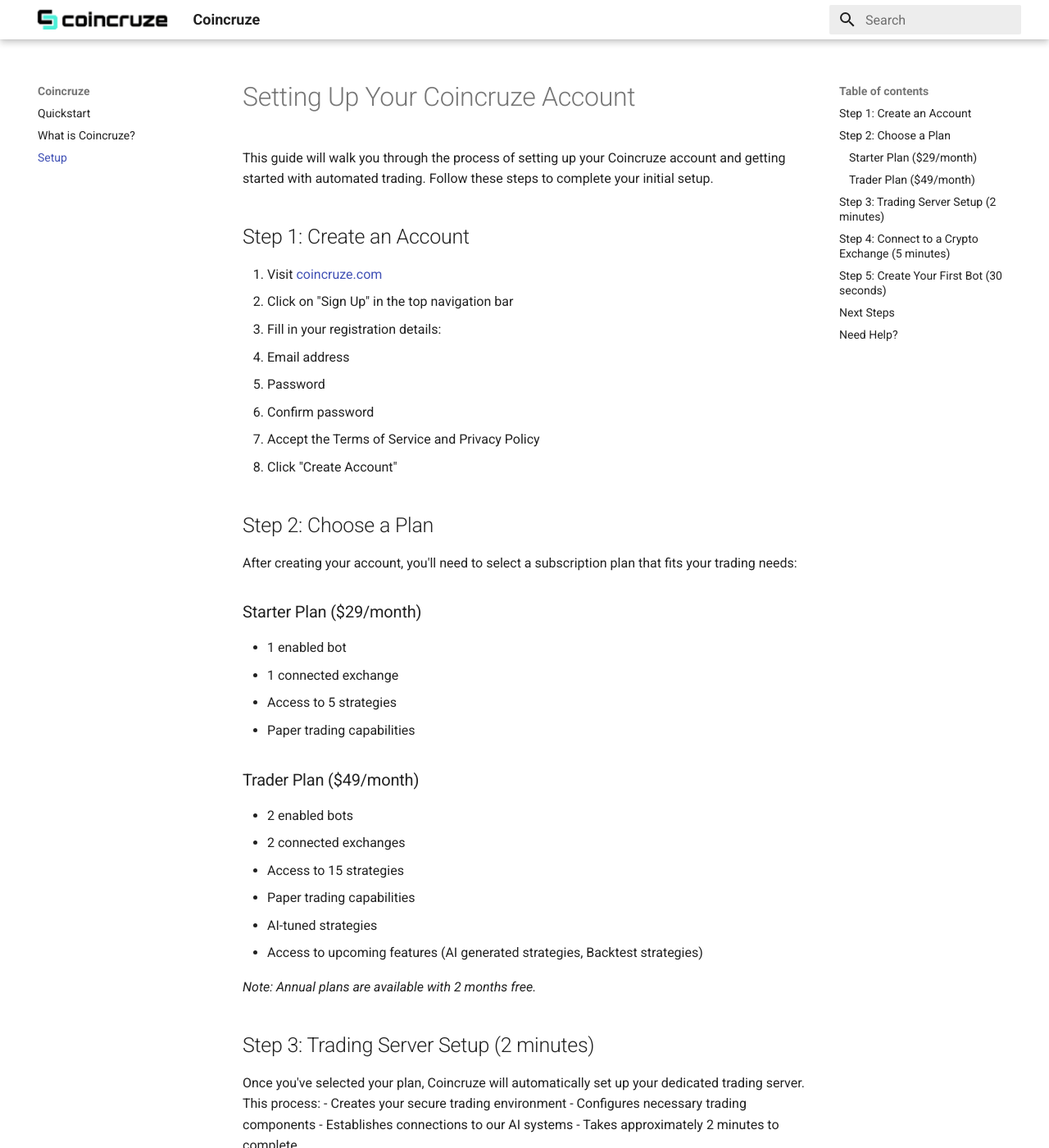
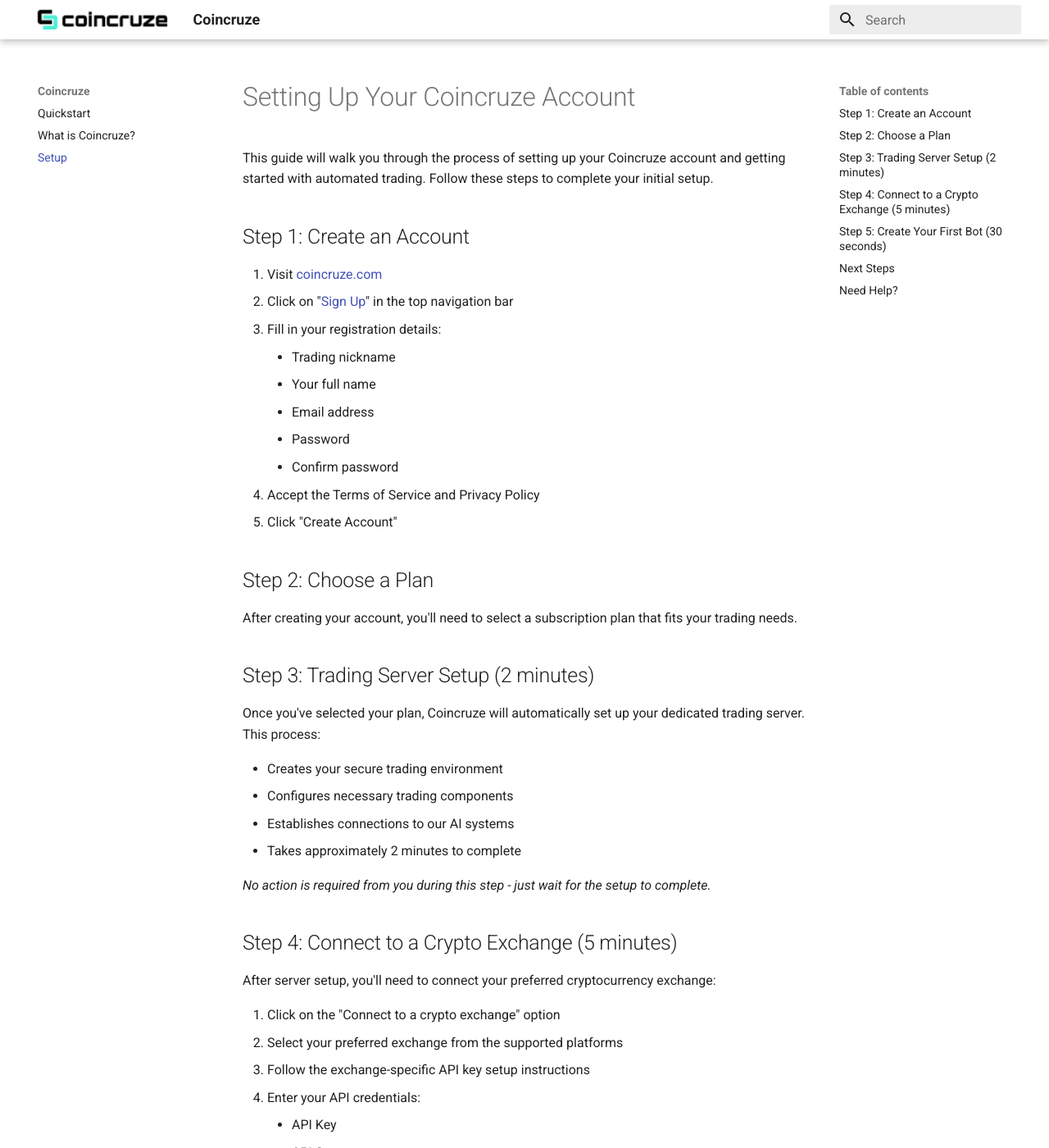
Before and after one commit to coincruze/docs, an MkDocs documentation site: the page built from docs/setup.md, in a window 1280 px wide and 1400 px high. Shown: the whole window at 82% size. Built offline with MkDocs 1.6.1 and Material for MkDocs 9.7.7, drawn with Linux system fonts in a browser that asks for light colours; some of the changed text lies outside the part shown.

Commit message:
docs: Update setup guide with additional account creation details and improved formatting

```diff
--- a/docs/setup.md
+++ b/docs/setup.md
@@ -5,37 +5,25 @@
 ## Step 1: Create an Account
 
 1. Visit [coincruze.com](https://coincruze.com)
-2. Click on "Sign Up" in the top navigation bar
+2. Click on "[Sign Up](https://coincruze.com/users/sign_up)" in the top navigation bar
 3. Fill in your registration details:
-   - Email address
-   - Password
-   - Confirm password
+    - Trading nickname
+    - Your full name
+    - Email address
+    - Password
+    - Confirm password
 4. Accept the Terms of Service and Privacy Policy
 5. Click "Create Account"
 
 ## Step 2: Choose a Plan
 
-After creating your account, you'll need to select a subscription plan that fits your trading needs:
+After creating your account, you'll need to select a subscription plan that fits your trading needs.
 
-### Starter Plan ($29/month)
-- 1 enabled bot
-- 1 connected exchange
-- Access to 5 strategies
-- Paper trading capabilities
-
-### Trader Plan ($49/month)
-- 2 enabled bots
-- 2 connected exchanges
-- Access to 15 strategies
-- Paper trading capabilities
-- AI-tuned strategies
-- Access to upcoming features (AI generated strategies, Backtest strategies)
-
-*Note: Annual plans are available with 2 months free.*
 
 ## Step 3: Trading Server Setup (2 minutes)
 
 Once you've selected your plan, Coincruze will automatically set up your dedicated trading server. This process:
+
 - Creates your secure trading environment
 - Configures necessary trading components
 - Establishes connections to our AI systems
@@ -51,9 +39,9 @@
 2. Select your preferred exchange from the supported platforms
 3. Follow the exchange-specific API key setup instructions
 4. Enter your API credentials:
-   - API Key
-   - API Secret
-   - Additional security settings (if required)
+      - API Key
+      - API Secret
+      - Additional security settings (if required)
 5. Test the connection
 
 *Important: Make sure to enable trading permissions when creating your API keys.*
@@ -65,9 +53,9 @@
 1. Navigate to the bot creation interface
 2. Choose a trading strategy from the repository
 3. Configure basic settings:
-   - Trading pair
-   - Investment amount
-   - Risk parameters
+      - Trading pair
+      - Investment amount
+      - Risk parameters
 4. Name your bot
 5. Launch the bot
 
@@ -78,13 +66,14 @@
 1. Starting with paper trading to test your strategies risk-free
 2. Reviewing the bot's performance metrics
 3. Adjusting parameters as needed
-4. Joining our [Discord community](https://discord.gg/7Q3z2v) for support and tips
+4. Joining our [Discord community](https://discord.gg/aBhW5Sbk) for support and tips
 
 ## Need Help?
 
 If you encounter any issues during the setup process:
+
 - Check our [FAQ section](/faq)
-- Contact our support team
-- Join our Discord community for real-time assistance
+- Contact our [support team](mailto:support@coincruze.com)
+- Join our [Discord community](https://discord.gg/aBhW5Sbk) for real-time assistance
 
 Remember: Trading cryptocurrencies involves risk. Start with small amounts and thoroughly test your strategies before committing significant capital.
```
